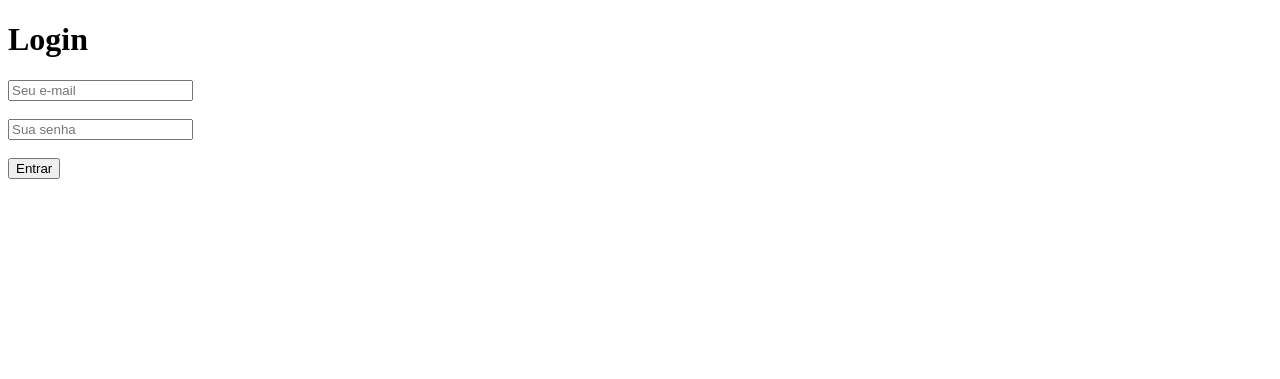
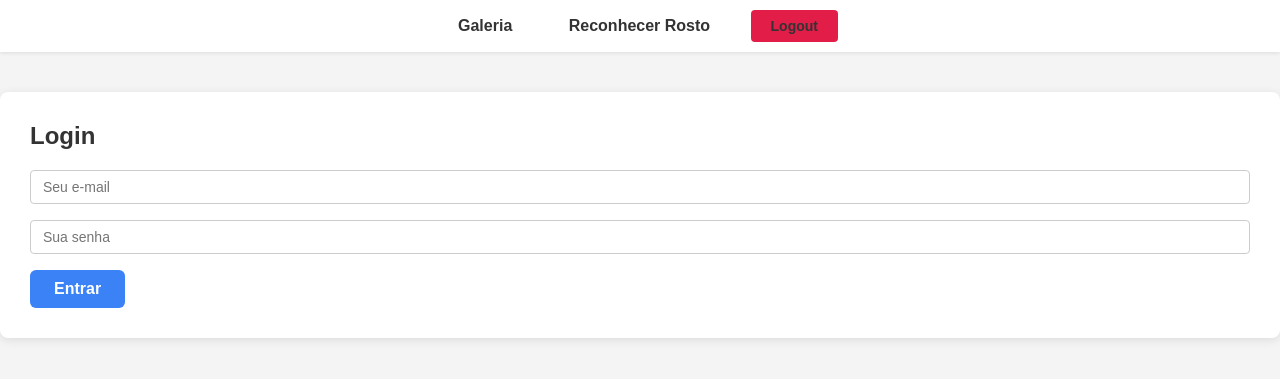
Before and after one commit to LuckyLee89/DeteccaoIA, a Flask app: template templates/login.html in a window 1280 px wide. Shown: the top 379 px of the page. Run offline with Flask 3, Linux system fonts and the light colour scheme; the template is opened without the code that fills it, so the values that code supplies are empty; the visitor is signed in with stand-in values (Sample User, id 1); parts of the project's set-up code (start-up, migrations or seed data) failed here and were passed over.

Commit message:
galeria, reconhecer e actions

```diff
--- a/app.py
+++ b/app.py
@@ -1,7 +1,9 @@
 import os
 import uuid
-from flask import Flask, request, redirect, url_for, render_template, session
+from flask import Flask, request, redirect, url_for, send_from_directory, render_template, session
 from supabase import create_client
+import cv2
+import face_recognition
 
 # Variáveis de ambiente
 SUPABASE_URL = os.getenv("SUPABASE_URL")
@@ -17,46 +19,74 @@ app = Flask(__name__)
 app.config['UPLOAD_FOLDER'] = UPLOAD_FOLDER
 app.secret_key = os.getenv("SECRET_KEY", "segredo-dev")
 
-@app.route("/", methods=["GET", "POST"])
-def upload_file():
+from datetime import timedelta
+
+app.permanent_session_lifetime = timedelta(hours=1)
+
+@app.route("/")
+def home():
+    return redirect(url_for("galeria"))
+
+@app.route("/galeria", methods=["GET", "POST"])
+def galeria():
     if "user" not in session:
         return redirect(url_for("login"))
 
+    user_id = session["user"]["id"]
     if request.method == "POST":
-        if "imagem" not in request.files:
-            return "Nenhum arquivo enviado", 400
-        file = request.files["imagem"]
-        if file.filename == "":
-            return "Arquivo vazio", 400
+        try:
+            if "imagem" not in request.files:
+                return "Nenhum arquivo enviado", 400
+            file = request.files["imagem"]
+            if file.filename == "":
+                return "Arquivo vazio", 400
 
-        filename = f"{uuid.uuid4()}_{file.filename}"
-        file_path = os.path.join(app.config['UPLOAD_FOLDER'], filename)
-        os.makedirs(app.config['UPLOAD_FOLDER'], exist_ok=True)
-        file.save(file_path)
+            filename = f"{uuid.uuid4()}_{file.filename}"
+            file_path = os.path.join(app.config['UPLOAD_FOLDER'], filename)
+            os.makedirs(app.config['UPLOAD_FOLDER'], exist_ok=True)
+            file.save(file_path)
 
-        # Upload para Supabase (sem headers)
-        try:
+            # Detecta rostos e salva imagem com quadrados
+            imagem = face_recognition.load_image_file(file_path)
+            face_locations = face_recognition.face_locations(imagem)
+            face_encodings = face_recognition.face_encodings(imagem, face_locations)
+
+            if not face_locations:
+                return "Nenhum rosto detectado na imagem", 400
+
+            imagem_cv2 = cv2.cvtColor(imagem, cv2.COLOR_RGB2BGR)
+            for (top, right, bottom, left) in face_locations:
+                cv2.rectangle(imagem_cv2, (left, top), (right, bottom), (0, 255, 0), 2)
+            imagem_detectada_path = os.path.join(app.config['UPLOAD_FOLDER'], f"detectado_{filename}")
+            cv2.imwrite(imagem_detectada_path, imagem_cv2)
+
+            # Salva no Supabase (original + detectado)
             with open(file_path, "rb") as f:
-                supabase.storage.from_(BUCKET_NAME).upload(
-                    f"imagens/{filename}",
-                    f
-                )
+                supabase.storage.from_(BUCKET_NAME).upload(f"imagens/{filename}", f)
+
+            url = supabase.storage.from_(BUCKET_NAME).get_public_url(f"imagens/{filename}")
+
+            supabase.table("imagens").insert({
+                "nome_arquivo": filename,
+                "url": url,
+                "user_id": user_id
+            }).execute()
+
+            # Armazena localmente os encodings e posições para nomeação
+            session["nomear_arquivo"] = filename
+            session["nomear_faces"] = [(top, right, bottom, left) for (top, right, bottom, left) in face_locations]
+            session["nomear_codificacoes"] = [enc.tolist() for enc in face_encodings]
+
+            return redirect(url_for("nomear"))
+
         except Exception as e:
-            print("Erro ao fazer upload no Supabase:", e)
-            return "Erro no upload", 500
+            print("ERRO INTERNO NO POST /galeria:", e)
+            return f"Erro interno: {str(e)}", 500
 
-        url = supabase.storage.from_(BUCKET_NAME).get_public_url(f"imagens/{filename}")
-        user_id = session["user"]["id"]
+    # Sempre busca imagens do usuário logado
+    imagens = supabase.table("imagens").select("*").eq("user_id", user_id).order("id", desc=True).execute().data
 
-        supabase.table("imagens").insert({
-            "nome_arquivo": filename,
-            "url": url,
-            "user_id": user_id
-        }).execute()
-
-        return render_template("index.html", result_img=filename, result_url=url)
-
-    return render_template("index.html", result_img=None, result_url=None)
+    return render_template("galeria.html", imagens=imagens)
 
 
 
@@ -74,7 +104,8 @@ def login():
                 "refresh_token": response.session.refresh_token,
                 "id": response.user.id
             }
-            return redirect(url_for("upload_file"))
+            session.permanent = True
+            return redirect(url_for("galeria"))
         else:
             return render_template("login.html", erro="Login inválido")
 
@@ -86,7 +117,117 @@ def logout():
     session.clear()
     return redirect(url_for("login"))
 
+def detectar_faces(imagem_path, salvar_em):
+    try:
+        imagem = face_recognition.load_image_file(imagem_path)
+        face_locations = face_recognition.face_locations(imagem)
+
+        imagem_cv2 = cv2.cvtColor(imagem, cv2.COLOR_RGB2BGR)
+
+        for (top, right, bottom, left) in face_locations:
+            cv2.rectangle(imagem_cv2, (left, top), (right, bottom), (0, 255, 0), 2)
+
+        cv2.imwrite(salvar_em, imagem_cv2)
+        print(f"[INFO] Imagem salva com detecção: {salvar_em}")
+        return len(face_locations)
+
+    except Exception as e:
+        print("[ERRO detectar_faces]:", e)
+        return 0
+
+
+@app.route("/reconhecer", methods=["GET", "POST"])
+def reconhecer():
+    if "user" not in session:
+        return redirect(url_for("login"))
+
+    if request.method == "POST":
+        try:
+            arquivo = request.files["imagem"]
+            nome_original = arquivo.filename
+            caminho_original = os.path.join(UPLOAD_FOLDER, nome_original)
+            arquivo.save(caminho_original)
+
+            # Carrega a imagem recebida
+            imagem = face_recognition.load_image_file(caminho_original)
+            face_locations = face_recognition.face_locations(imagem)
+            face_encodings = face_recognition.face_encodings(imagem, face_locations)
+            imagem_cv2 = cv2.cvtColor(imagem, cv2.COLOR_RGB2BGR)
+
+            # Carrega rostos conhecidos
+            user_id = session["user"]["id"]
+            rostos_salvos = supabase.table("rostos_conhecidos").select("*").eq("user_id", user_id).execute().data
+
+            nomes_conhecidos = [r["nome"] for r in rostos_salvos]
+            codificacoes_conhecidas = [r["codificacao"] for r in rostos_salvos]
+
+            nomes_detectados = []
+
+            for encoding, (top, right, bottom, left) in zip(face_encodings, face_locations):
+                matches = face_recognition.compare_faces(codificacoes_conhecidas, encoding, tolerance=0.45)
+                nome = "Desconhecido"
+
+                if True in matches:
+                    idx = matches.index(True)
+                    nome = nomes_conhecidos[idx]
+
+                nomes_detectados.append(nome)
+                cv2.rectangle(imagem_cv2, (left, top), (right, bottom), (0, 255, 0), 2)
+                cv2.putText(imagem_cv2, nome, (left, top - 10), cv2.FONT_HERSHEY_SIMPLEX, 0.6, (0, 255, 0), 2)
+
+            nome_processado = f"reconhecido_{nome_original}"
+            caminho_processado = os.path.join(UPLOAD_FOLDER, nome_processado)
+            cv2.imwrite(caminho_processado, imagem_cv2)
+
+            return render_template("reconhecer.html",
+                                   imagem_resultado=nome_processado,
+                                   total_faces=len(nomes_detectados),
+                                   nomes_detectados=nomes_detectados)
+
+        except Exception as e:
+            print("Erro durante o reconhecimento:", e)
+            return f"Erro interno: {str(e)}", 500
+
+    return render_template("reconhecer.html", imagem_resultado=None, total_faces=None, nomes_detectados=None)
+
+
+@app.route("/nomear", methods=["GET", "POST"])
+def nomear():
+    if "user" not in session or "nomear_faces" not in session:
+        return redirect(url_for("galeria"))
+
+    if request.method == "POST":
+        nomes = request.form.getlist("nomes[]")
+        codificacoes = session["nomear_codificacoes"]
+        user_id = session["user"]["id"]
+
+        for nome, cod in zip(nomes, codificacoes):
+            supabase.table("rostos_conhecidos").insert({
+                "nome": nome,
+                "codificacao": cod,
+                "user_id": user_id
+            }).execute()
+
+        # Limpa sessão temporária
+        session.pop("nomear_faces", None)
+        session.pop("nomear_codificacoes", None)
+        session.pop("nomear_arquivo", None)
+
+        return redirect(url_for("galeria"))
+
+    imagem = session.get("nomear_arquivo")
+    faces = session.get("nomear_faces")
+
+    return render_template("nomear.html", imagem=imagem, faces=faces)
+
+
+@app.route('/uploads/<path:filename>')
+def uploaded_file(filename):
+    return send_from_directory(UPLOAD_FOLDER, filename)
+
+
+
 
 if __name__ == "__main__":
     port = int(os.environ.get("PORT", 8080))
-    app.run(host="0.0.0.0", port=port)
+    app.run(host="0.0.0.0", port=port,debug=True)
--- a/docker-compose.yml
+++ b/docker-compose.yml
@@ -1,13 +1,12 @@
+version: '3.9'
 services:
   deteccao-ia:
     build: .
     ports:
-      - "8080:8080"
+      - '8080:8080'
     env_file:
       - .env
     volumes:
       - .:/app
       - ./uploads:/app/uploads
-    environment:
-      - PORT=8080
     restart: unless-stopped
--- a/requirements.txt
+++ b/requirements.txt
@@ -5,3 +5,6 @@ numpy
 flask
 supabase
 httpx
+opencv-python
+face-recognition
+gunicorn
--- a/static/style.css
+++ b/static/style.css
@@ -1,31 +1,72 @@
+/* Reset básico */
+* {
+  box-sizing: border-box;
+  margin: 0;
+  padding: 0;
+}
+
+/* Fonte e fundo geral */
 body {
   font-family: Arial, sans-serif;
   background-color: #f4f4f4;
-  margin: 0;
-  padding: 40px;
+  min-height: 100vh;
 }
 
+/* Container centralizado */
 .container {
   background: white;
   padding: 30px;
   border-radius: 8px;
-  max-width: 500px;
-  margin: auto;
+  max-width: 1400px;
+  margin: 40px auto;
   box-shadow: 0 2px 10px rgba(0, 0, 0, 0.1);
-  text-align: center;
 }
 
+/* Navbar */
+.navbar {
+  background: #ffffff;
+  padding: 10px 0;
+  box-shadow: 0 1px 4px rgba(0, 0, 0, 0.1);
+  text-align: center;
+  position: sticky;
+  top: 0;
+  z-index: 100;
+}
+.navbar a,
+.navbar button {
+  color: #333;
+  text-decoration: none;
+  margin: 0 10px;
+  font-weight: bold;
+  padding: 8px 16px;
+  border-radius: 4px;
+  transition: background 0.2s;
+}
+.navbar a:hover,
+.navbar button:hover {
+  background: #e2e8f0;
+}
+
+/* Títulos */
 h1 {
   font-size: 24px;
   margin-bottom: 20px;
   color: #333;
 }
 
-input[type="file"] {
-  margin-bottom: 20px;
+/* Inputs */
+input[type='email'],
+input[type='password'],
+input[type='file'] {
+  width: 100%;
+  padding: 8px 12px;
+  margin-bottom: 16px;
+  border: 1px solid #ccc;
+  border-radius: 4px;
   font-size: 14px;
 }
 
+/* Botões gerais */
 button {
   background: #3b82f6;
   color: white;
@@ -35,16 +76,26 @@ button {
   cursor: pointer;
   font-size: 16px;
   font-weight: 600;
+  transition: background 0.2s;
 }
-
 button:hover {
   background: #2563eb;
 }
 
+/* Botão de logout (vermelho) */
+button.logout {
+  background: #e11d48;
+  font-size: 14px;
+  padding: 8px 20px;
+}
+button.logout:hover {
+  background: #be123c;
+}
+
+/* Resultados */
 .result {
   margin-top: 20px;
 }
-
 img {
   max-width: 100%;
   margin-top: 10px;
@@ -52,17 +103,97 @@ img {
   border: 1px solid #ccc;
 }
 
-button.logout {
-  background: #e11d48;
-  color: white;
-  border: none;
-  padding: 8px 20px;
-  border-radius: 6px;
-  cursor: pointer;
-  font-size: 14px;
-  margin-top: 10px;
+.grid {
+  display: grid;
+  grid-template-columns: repeat(auto-fit, minmax(150px, 1fr));
+  gap: 20px;
+  margin-top: 20px;
 }
 
-button.logout:hover {
-  background: #be123c;
+.card {
+  background: #fff;
+  border: 1px solid #ddd;
+  border-radius: 8px;
+  padding: 10px;
+  text-align: center;
+  box-shadow: 0 1px 5px rgba(0, 0, 0, 0.05);
 }
+
+.card img {
+  width: 100%;
+  height: auto;
+  border-radius: 6px;
+  max-height: 200px;
+  object-fit: cover;
+}
+
+/* Galeria expandida */
+.upload-box {
+  background: white;
+  padding: 30px;
+  border-radius: 8px;
+  max-width: 500px;
+  margin: 40px auto 20px;
+  box-shadow: 0 2px 10px rgba(0, 0, 0, 0.1);
+  text-align: center;
+}
+
+.titulo-galeria {
+  text-align: center;
+  margin-top: 40px;
+  font-size: 22px;
+  color: #333;
+}
+
+.gallery-container {
+  width: 100%;
+  max-width: 1400px;
+  margin: 20px auto 60px;
+  padding: 0 20px;
+}
+
+.masonry {
+  column-count: 4;
+  column-gap: 20px;
+}
+
+.masonry-item {
+  break-inside: avoid;
+  margin-bottom: 20px;
+  border-radius: 10px;
+  overflow: hidden;
+  box-shadow: 0 2px 6px rgba(0, 0, 0, 0.1);
+  cursor: pointer;
+  background: #fff;
+}
+
+.masonry-item img {
+  width: 100%;
+  height: auto;
+  display: block;
+  border-radius: 10px;
+  transition: transform 0.3s ease;
+}
+
+.masonry-item img:hover {
+  transform: scale(1.03);
+}
+
+/* Responsivo */
+@media (max-width: 1200px) {
+  .masonry {
+    column-count: 3;
+  }
+}
+
+@media (max-width: 768px) {
+  .masonry {
+    column-count: 2;
+  }
+}
+
+@media (max-width: 480px) {
+  .masonry {
+    column-count: 1;
+  }
+}
--- /dev/null
+++ b/templates/base.html
@@ -0,0 +1,28 @@
+<!DOCTYPE html>
+<html lang="pt-BR">
+  <head>
+    <meta charset="UTF-8" />
+    <title>{% block title %}Detecção IA{% endblock %}</title>
+    <meta name="viewport" content="width=device-width, initial-scale=1.0" />
+    <link
+      rel="stylesheet"
+      href="{{ url_for('static', filename='style.css') }}"
+    />
+  </head>
+  <body>
+    {% if session.get('user') %}
+    <div class="navbar">
+      <a href="{{ url_for('galeria') }}">Galeria</a>
+      <a href="{{ url_for('reconhecer') }}">Reconhecer Rosto</a>
+      <form
+        action="{{ url_for('logout') }}"
+        method="post"
+        style="display: inline"
+      >
+        <button type="submit" class="logout">Logout</button>
+      </form>
+    </div>
+    {% endif %}
+    <div class="container">{% block content %}{% endblock %}</div>
+  </body>
+</html>
--- a/templates/login.html
+++ b/templates/login.html
@@ -1,14 +1,12 @@
-<!DOCTYPE html>
-<html>
-<head>
-  <title>Login</title>
-</head>
-<body>
-  <h1>Login</h1>
-  <form method="POST">
-    <input type="email" name="email" placeholder="Seu e-mail" required><br><br>
-    <input type="password" name="senha" placeholder="Sua senha" required><br><br>
-    <button type="submit">Entrar</button>
-  </form>
-</body>
-</html>
+{% extends "base.html" %} {% block title %}Login{% endblock %} {% block content
+%}
+<h1>Login</h1>
+{% if erro %}
+<p style="color: #e11d48; margin-bottom: 16px">{{ erro }}</p>
+{% endif %}
+<form method="POST">
+  <input type="email" name="email" placeholder="Seu e-mail" required />
+  <input type="password" name="senha" placeholder="Sua senha" required />
+  <button type="submit">Entrar</button>
+</form>
+{% endblock %}
```
Also changed, not shown: fly.toml (+6 -2 lines), templates/galeria.html (added, +52 -0 lines), templates/index.html (deleted, +0 -29 lines), templates/nomear.html (added, +26 -0 lines), templates/reconhecer.html (added, +24 -0 lines), teste_face.py (added, +19 -0 lines), .github/workflows/start.yml (added), .github/workflows/stop.yml (added), 2 other files.
